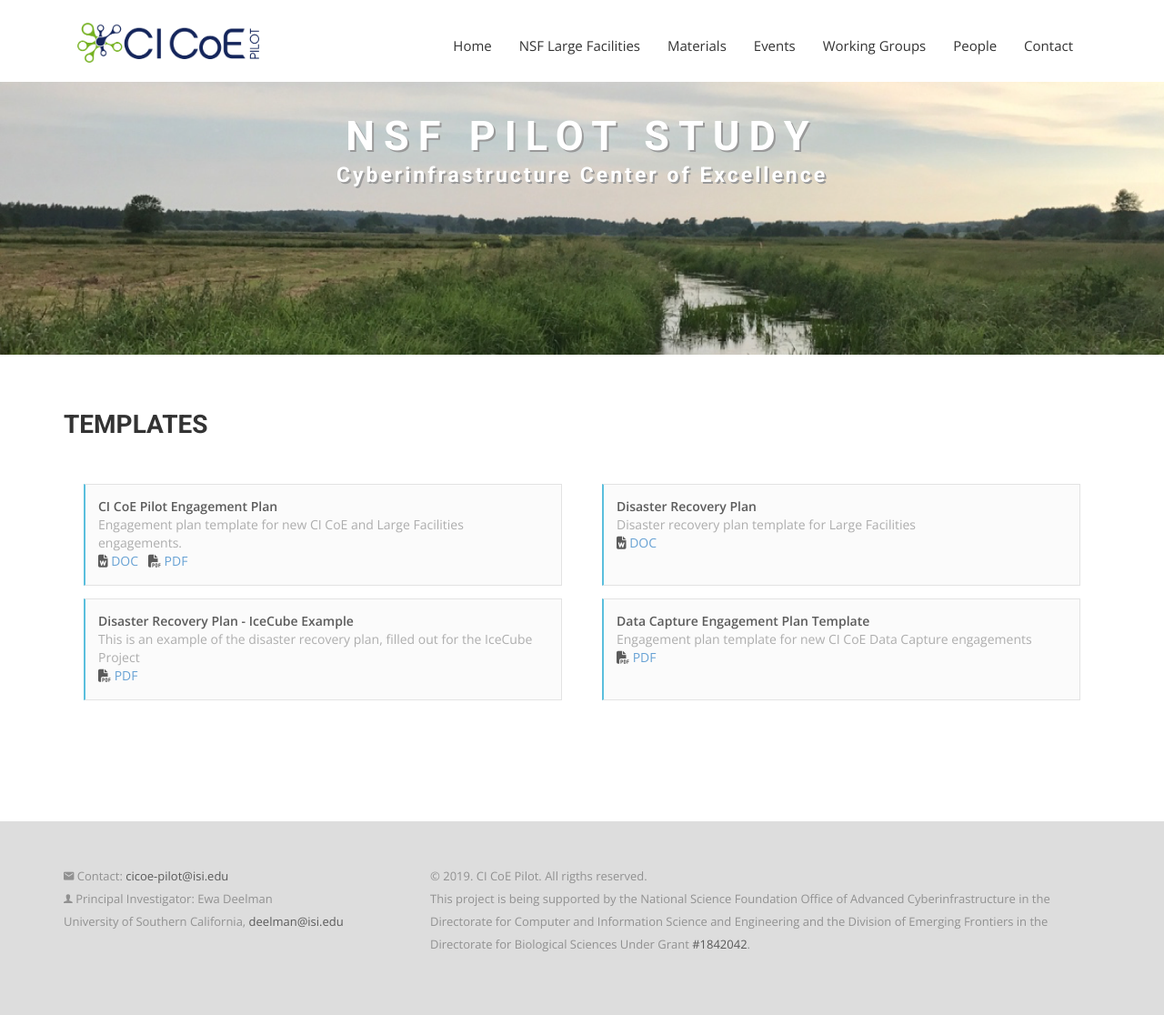
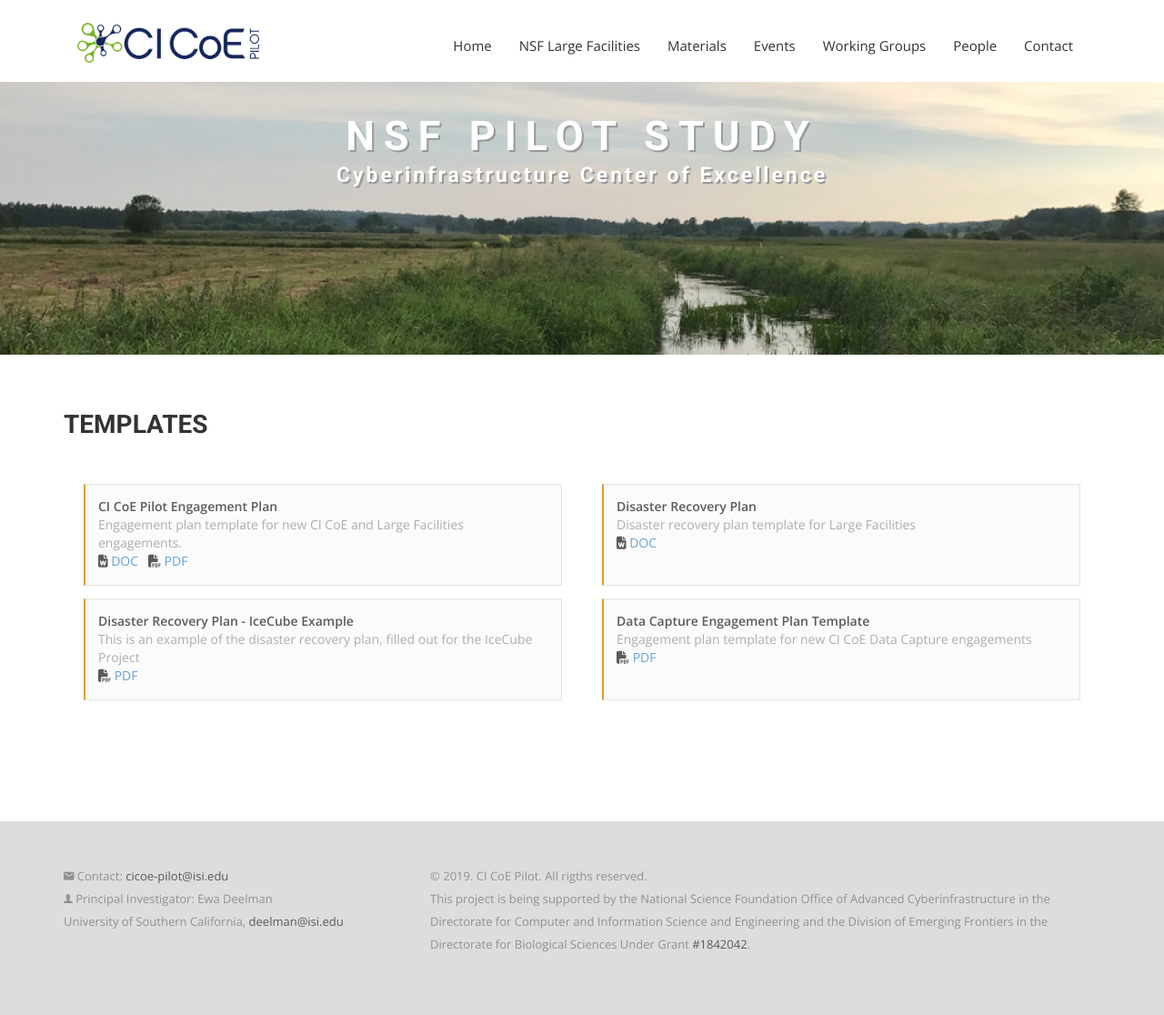
Before and after one commit to cicoe/cicoe.github.io, a Jekyll site: the page built from templates.html, in a window 1280 px wide. Shown: the whole page at 91% size. Built offline with Jekyll 4.4.1, drawn with Linux system fonts in a browser that asks for light colours; nearby versions of some CDN libraries; some web fonts are replaced.

Commit message:
updating templates

```diff
--- a/css/style.css
+++ b/css/style.css
@@ -82,7 +82,7 @@
     margin: 0.5em;
     padding: 1em;
     border: 1px solid #ddd;
-    border-left: 0.2em solid #31b0d5;
+    border-left: 0.2em solid #d58512;
     background-color: #fafafa;
     opacity: 0.8;
     text-align: left;
```
